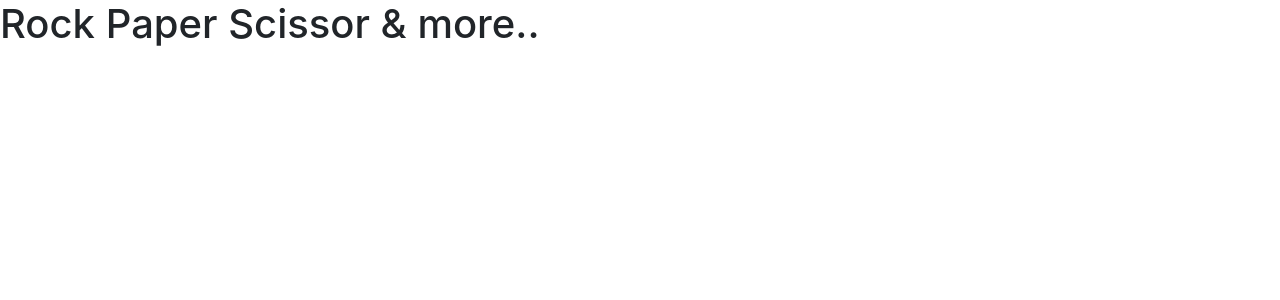
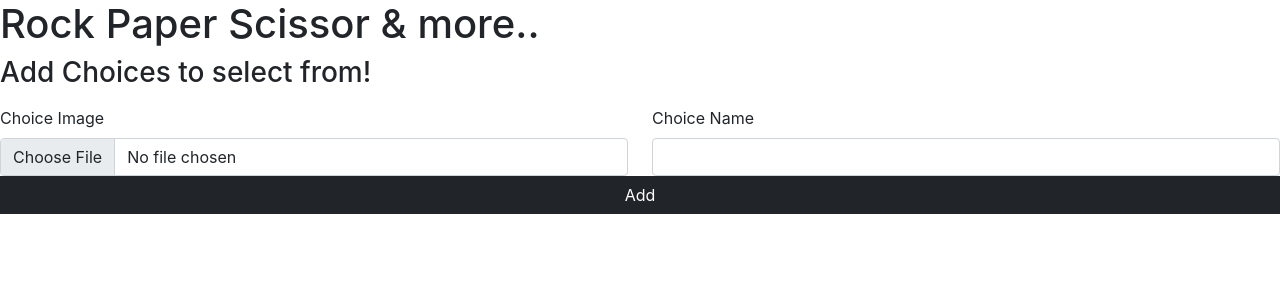
Before and after one commit to danish-wadhwa1997/RockPaperScissor, a React (Create React App) app: page /game-setup/add-choices in a window 1280 px wide. Shown: the top 300 px of the page. Built offline with nearby package versions, Linux system fonts and the light colour scheme.

Commit message:
Add options of our choice.

```diff
--- /dev/null
+++ b/src/components/atoms/ChoiceView.tsx
@@ -0,0 +1,21 @@
+import React from "react";
+import { Choice } from "../../configuration/Interfaces";
+import SecondaryButton from "./SecondaryButton";
+type AppProps = {
+  option: Choice;
+  onDelete: (label: string) => {};
+};
+
+const ChoiceView = ({ option, onDelete }: AppProps) => {
+  return (
+    <div>
+      <img src={option.image} alt={option.label} width="100px" height="100px" />
+      <h6>{option.label}</h6>
+      <SecondaryButton onClick={(e) => onDelete(option.label)}>
+        Delete
+      </SecondaryButton>
+    </div>
+  );
+};
+
+export default ChoiceView;
--- /dev/null
+++ b/src/components/atoms/SecondaryButton.tsx
@@ -0,0 +1,15 @@
+import React from "react";
+
+type AppProps = {
+  children: any;
+  onClick(event: React.MouseEvent<HTMLButtonElement>): void;
+};
+const SecondaryButton = (props: AppProps) => {
+  return (
+    <button type="button" className="btn btn-danger" onClick={props.onClick}>
+      {props.children}
+    </button>
+  );
+};
+
+export default SecondaryButton;
--- /dev/null
+++ b/src/components/molecules/Choices.tsx
@@ -0,0 +1,63 @@
+import React from "react";
+import { Choice } from "../../configuration/Interfaces";
+import PrimaryButton from "../atoms/PrimaryButton";
+
+type AppProps = {
+  onAdd(obj: Choice): void;
+};
+
+const Choices = ({ onAdd }: AppProps) => {
+  const [name, setName] = React.useState<string>("");
+  const [fileURL, setFileURL] = React.useState<string>("");
+  const handleNameChange = (e: React.FormEvent<HTMLInputElement>) => {
+    setName((e.target as HTMLInputElement).value);
+  };
+  const handleUpload = (e: React.ChangeEvent<HTMLInputElement>) => {
+    if ((e.target as any).files.length > 0) {
+      const file = URL.createObjectURL((e.target as any).files[0]);
+      console.log(file);
+      setFileURL(file);
+    }
+  };
+
+  const handleAdd = (e: React.MouseEvent<HTMLButtonElement, MouseEvent>) => {
+    if (fileURL && name) {
+      let obj: Choice = {
+        image: fileURL,
+        label: name,
+      };
+      onAdd(obj);
+    }
+  };
+
+  return (
+    <div className="row my-3">
+      <div className="col-md-6">
+        <label htmlFor={`choice-image`} className="form-label">
+          Choice Image
+        </label>
+        <input
+          className="form-control"
+          type="file"
+          id={`choice-image`}
+          onChange={handleUpload}
+        />
+      </div>
+      <div className="col-md-6">
+        <label htmlFor={`choice-label`} className="form-label">
+          Choice Name
+        </label>
+        <input
+          type="text"
+          className="form-control"
+          id={`choice-label`}
+          onChange={handleNameChange}
+          value={name}
+        />
+      </div>
+      <PrimaryButton onClick={handleAdd}>Add</PrimaryButton>
+    </div>
+  );
+};
+
+export default Choices;
--- a/src/components/organisms/AddChoices.tsx
+++ b/src/components/organisms/AddChoices.tsx
@@ -1,7 +1,34 @@
-import React from "react";
+import React, { useState } from "react";
+import MainHeadings from "../atoms/MainHeadings";
+import { Choice } from "../../configuration/Interfaces";
+import Choices from "../molecules/Choices";
+import ChoiceView from "../atoms/ChoiceView";
+const AddChoices = () => {
+  const [choices, setChoices] = useState<Choice[]>([]);
 
-const AddChoices = () => {
-  return <div></div>;
+  const onAdd = (obj: Choice) => {
+    let newOptions = [...choices];
+    newOptions.push(obj);
+    setChoices(newOptions);
+  };
+  const handleChoiceDelete = (label: string): any => {
+    let newOptions = choices.filter((item) => item.label !== label);
+    setChoices(newOptions);
+  };
+  return (
+    <div>
+      <MainHeadings text="Add Choices to select from!" />
+      {choices.length > 0 &&
+        choices.map((item) => (
+          <ChoiceView
+            option={item}
+            onDelete={handleChoiceDelete}
+            key={item.label}
+          />
+        ))}
+      <Choices onAdd={onAdd} />
+    </div>
+  );
 };
 
 export default AddChoices;
--- /dev/null
+++ b/src/configuration/Interfaces.tsx
@@ -0,0 +1,4 @@
+export declare interface Choice {
+  image: string;
+  label: string;
+}
```
